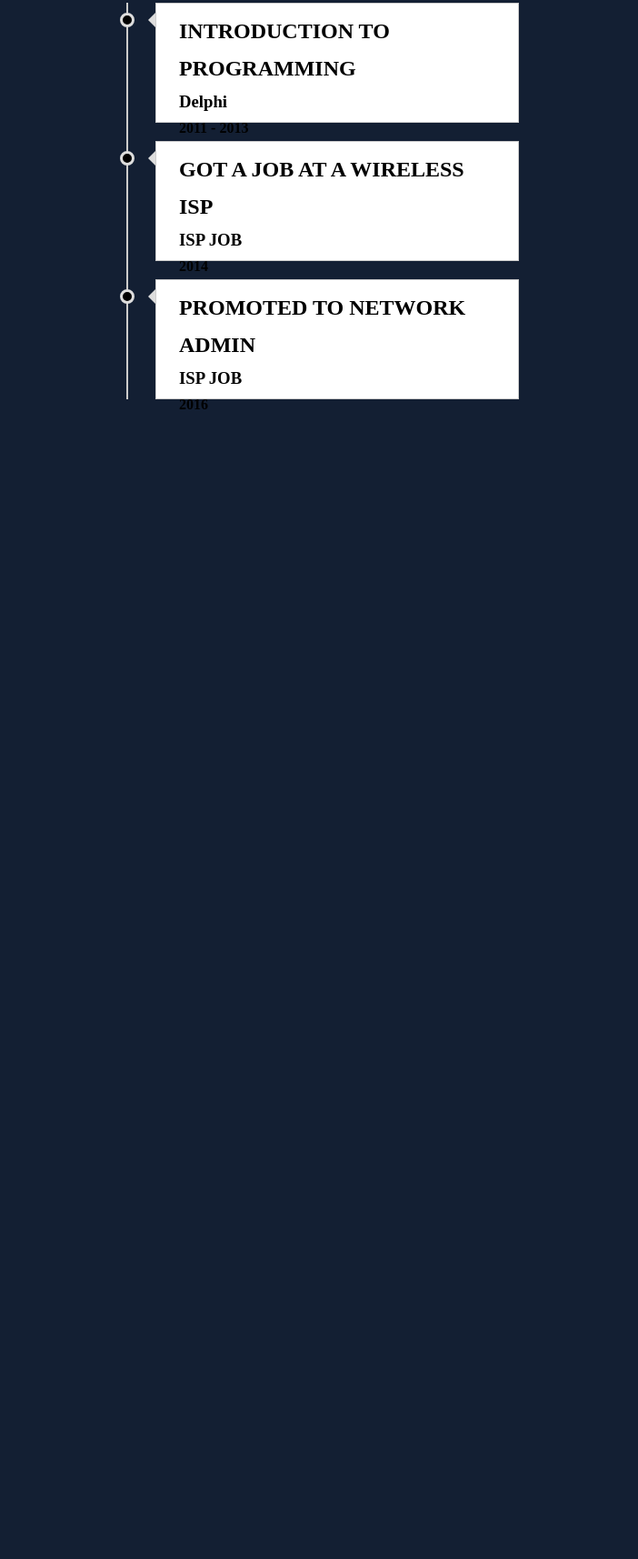
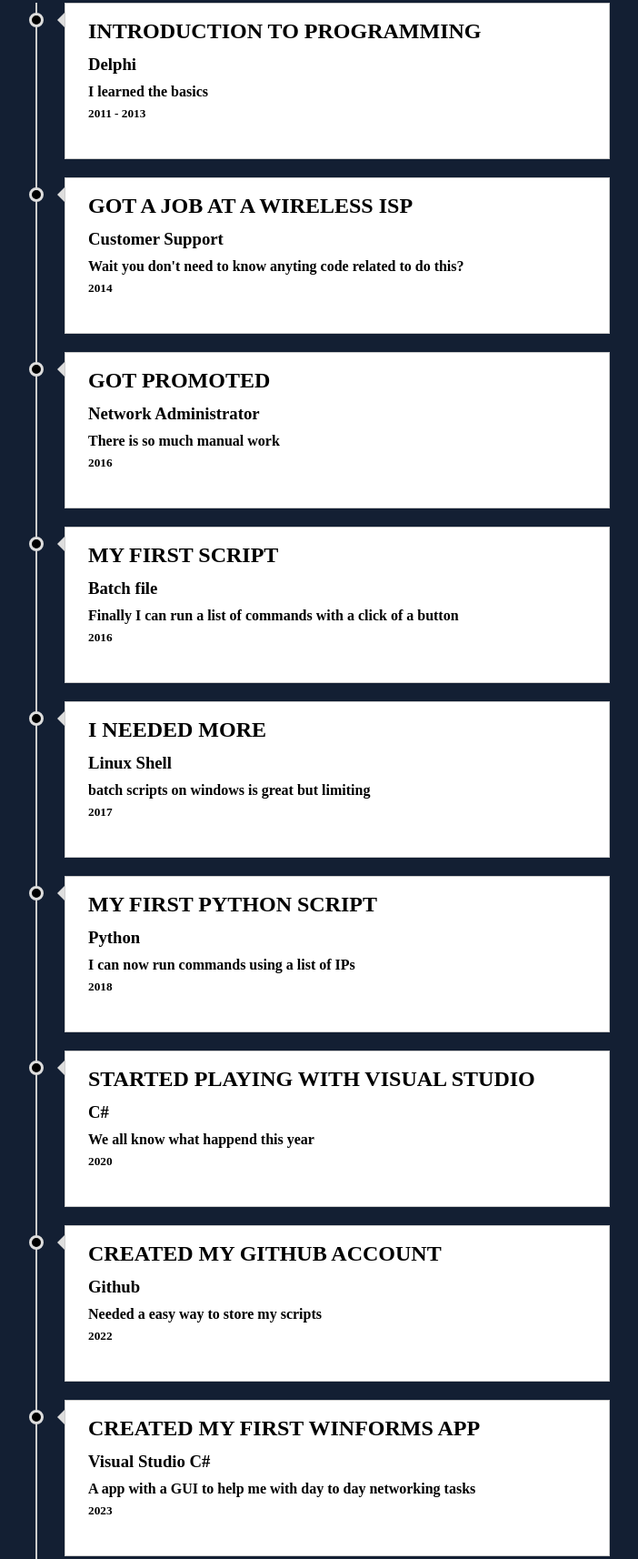
Before and after one commit to PieterWentzel/PieterWentzel.github.io, a plain HTML site: page index.html in a window 1280 px wide. Shown: the part 117-1831 px from the top of the page at 91% size, without its empty margins (275-977 px from the left). Before the commit the page ends 800 px from the top, so only its background shows below. Drawn offline with Linux system fonts and the light colour scheme.

Commit message:
Added some things in index.html

```diff
--- a/index.html
+++ b/index.html
@@ -1,7 +1,7 @@
 <!DOCTYPE html>
 <html lang="en">
     <head>
-        <title>My Journey/title>
+        <title>My Journey</title>
         <meta charset="UTF-8">
         <title> My Coding Journey</title>
         <link rel="stylesheet" href="style.css"
@@ -11,17 +11,74 @@
         <div>
             <h2>Introduction to programming</h2>
             <h3>Delphi</h3>
-            <h4>2011 - 2013</h4>
+            <h4>I learned the basics</h4>
+            <h5>2011 - 2013</h5>
         </div>
         <div>
             <h2>Got a job at a wireless ISP</h2>
-            <h3>ISP JOB</h3>
-            <h4>2014</h4>
+            <h3>Customer Support</h3>
+            <h4>Wait you don't need to know anyting code related to do this?</h4>
+            <h5>2014</h5>
         </div>
         <div>
-            <h2>Promoted to Network Admin</h2>
-            <h3>ISP JOB</h3>
-            <h4>2016</h4>
+            <h2>Got Promoted</h2>
+            <h3>Network Administrator</h3>
+            <h4>There is so much manual work</h4>
+            <h5>2016</h5>
+        </div>
+        <div>
+            <h2>My first Script</h2>
+            <h3>Batch file</h3>
+            <h4>Finally I can run a list of commands with a click of a button</h4>
+            <h5>2016</h5>
+        </div>
+        <div>
+            <h2>I needed more</h2>
+            <h3>Linux Shell</h3>
+            <h4>batch scripts on windows is great but limiting</h4>
+            <h5>2017</h5>
+        </div>
+        <div>
+            <h2>My First Python Script</h2>
+            <h3>Python</h3>
+            <h4>I can now run commands using a list of IPs</h4>
+            <h5>2018</h5>
+        </div>
+        <div>
+            <h2>Started playing with visual studio</h2>
+            <h3>C#</h3>
+            <h4>We all know what happend this year</h4>
+            <h5>2020</h5>
+        </div>
+        <div>
+            <h2>Created my Github Account</h2>
+            <h3>Github</h3>
+            <h4>Needed a easy way to store my scripts</h4>
+            <h5>2022</h5>
+        </div>
+        <div>
+            <h2>Created my first winforms app</h2>
+            <h3>Visual Studio C#</h3>
+            <h4>A app with a GUI to help me with day to day networking tasks</h4>
+            <h5>2023</h5>
+        </div>
+        <div>
+            <h2>Started playing with Flask </h2>
+            <h3>Python Flask</h3>
+            <h4>Winforms is cool but I want to deploy my scripts with web apps</h4>
+            <h5>2024</h5>
+        </div>
+        <div>
+            <h2>Started using SQLite</h2>
+            <h3>Python SQLite </h3>
+            <h4>I learned the basics of SQL again and how to write changes to db with python</h4>
+            <h5>2024</h5>
+        </div>
+        <div>
+            <h2>My First Docker image</h2>
+            <h3>Docker</h3>
+            <h4>No more manually git clone to get something running, docker pull is the new guy</h4>
+            <h5>2024</h5>
         </div>
 
 
--- a/style.css
+++ b/style.css
@@ -3,7 +3,7 @@ body{
 }
 .timeline-area{
     margin: 120px auto;
-    width: 400px;
+    width: 600px;
     border-left: 2px solid #ccc;
     padding: 0 20px 0 30px;
 }
@@ -14,7 +14,7 @@ div{
     border: 1px solid #ccc;
     line-height: 1.7;
     position: relative;
-    height: 110px;
+    height: 150px;
     margin-bottom: 20px;
 }
 div:before{
@@ -54,3 +54,7 @@ div h4{
     margin: 0;
     font-family: poppins;
 }
+div h5{
+    margin: 0;
+    font-family: poppins;
+}
```
